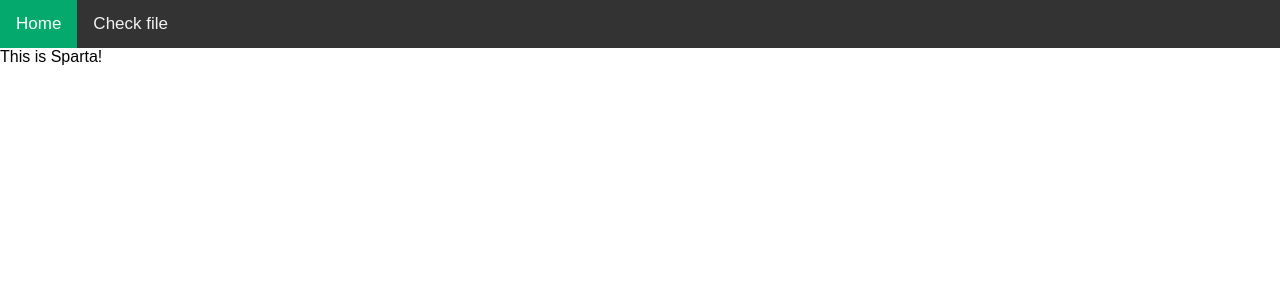
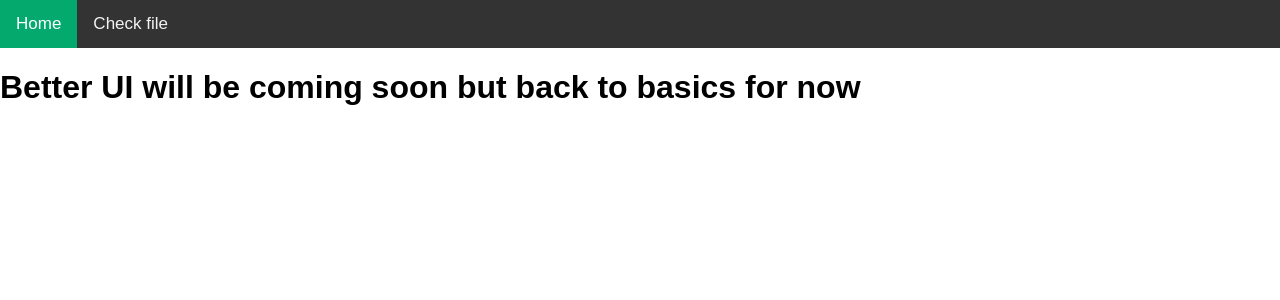
Before and after one commit to vinaynpp/cis, a Flask app: template templates/index.html in a window 1280 px wide. Shown: the top 300 px of the page. Run offline with Flask 2, Linux system fonts and the light colour scheme; the template is opened without the code that fills it, so the values that code supplies are empty.

Commit message:
Update index.html

```diff
--- a/templates/index.html
+++ b/templates/index.html
@@ -5,6 +5,9 @@
 
 {% block content %}
 
-This is Sparta!
+<h1>
+    Better UI will be coming soon but back to basics for now
+</h1>
+
 
 {% endblock %}
```
